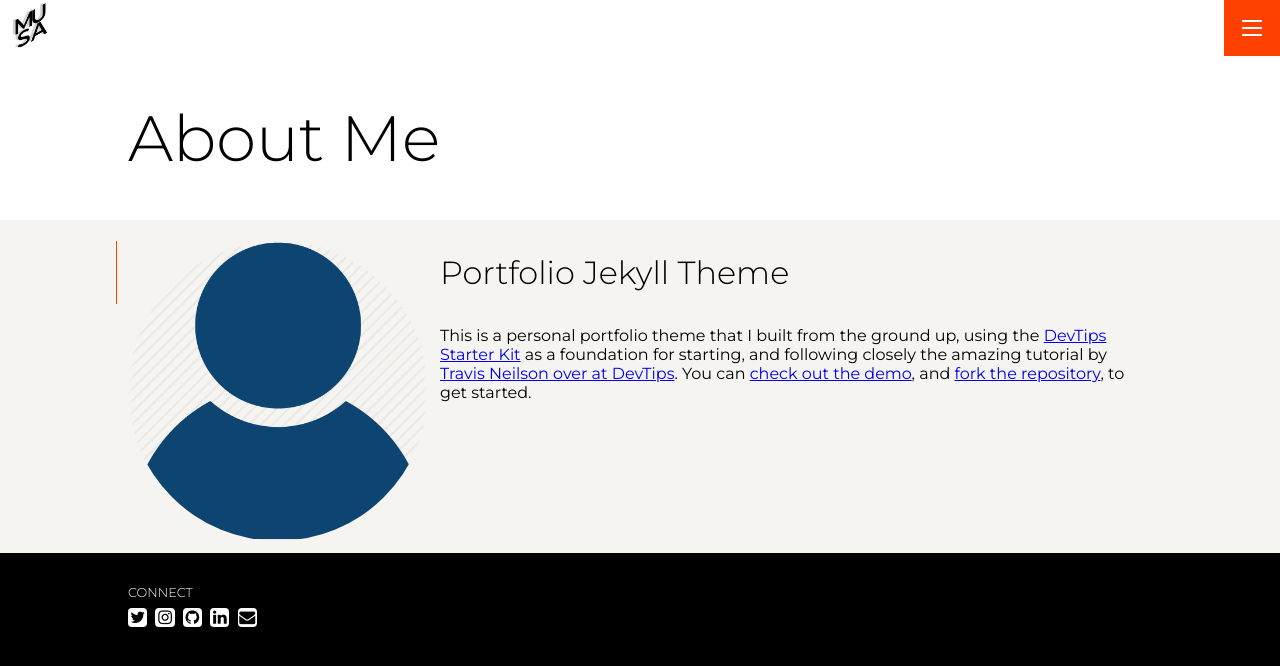
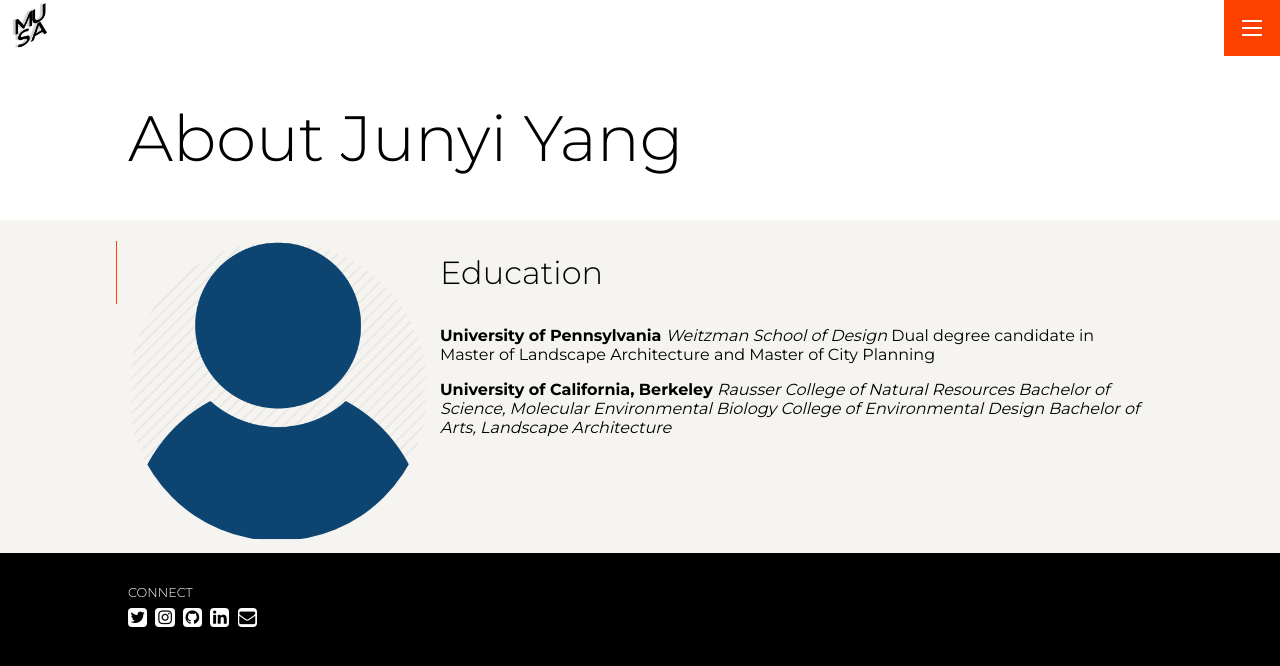
Before and after one commit to junyi2022/portfolio, a Jekyll site: the page built from pages/about.md, in a window 1280 px wide. Shown: the top 666 px of the page. Built offline with Jekyll 4.4.1, drawn with Linux system fonts in a browser that asks for light colours.

Commit message:
Update about.md

```diff
--- a/pages/about.md
+++ b/pages/about.md
@@ -1,10 +1,18 @@
 ---
 layout: about
-title: About Me
+title: About Junyi Yang
 headshot: /assets/img/headshot.webp
 permalink: /about
 ---
 
-# Portfolio Jekyll Theme
+# Education
 
-This is a personal portfolio theme that I built from the ground up, using the [DevTips Starter Kit](http://devtipsstarterkit.com/) as a foundation for starting, and following closely the amazing tutorial by [Travis Neilson over at DevTips](https://www.youtube.com/watch?v=T6jKLsxbFg4&list=PL0CB3OvPhDA_STygmp3sDenx3UpdOMk7P). You can [check out the demo](lenpaul.github.io/portfolio-jekyll-theme/), and [fork the repository](https://github.com/LeNPaul/portfolio-jekyll-theme/fork), to get started.
+**University of Pennsylvania**
+*Weitzman School of Design*
+Dual degree candidate in Master of Landscape Architecture and Master of City Planning
+
+**University of California, Berkeley**
+*Rausser College of Natural Resources*
+_Bachelor of Science, Molecular Environmental Biology_
+*College of Environmental Design*
+_Bachelor of Arts, Landscape Architecture_
```
